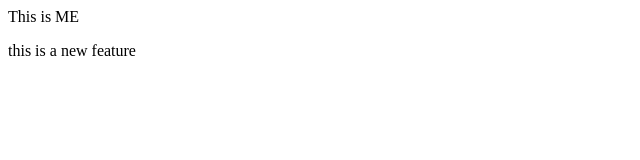
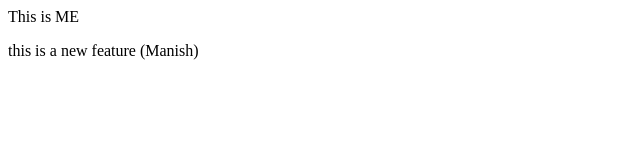
Before and after one commit to krmanishh/LocalRepo, a plain HTML site: page index.html in a window 1280 px wide. Shown: the full height of the page, 0-640 px from the left. Drawn offline with Linux system fonts and the light colour scheme.

Commit message:
added manish

```diff
--- a/index.html
+++ b/index.html
@@ -1,2 +1,2 @@
 <p>This is ME</p>
-<p>this is a new feature</p>
+<p>this is a new feature (Manish)</p>
```
